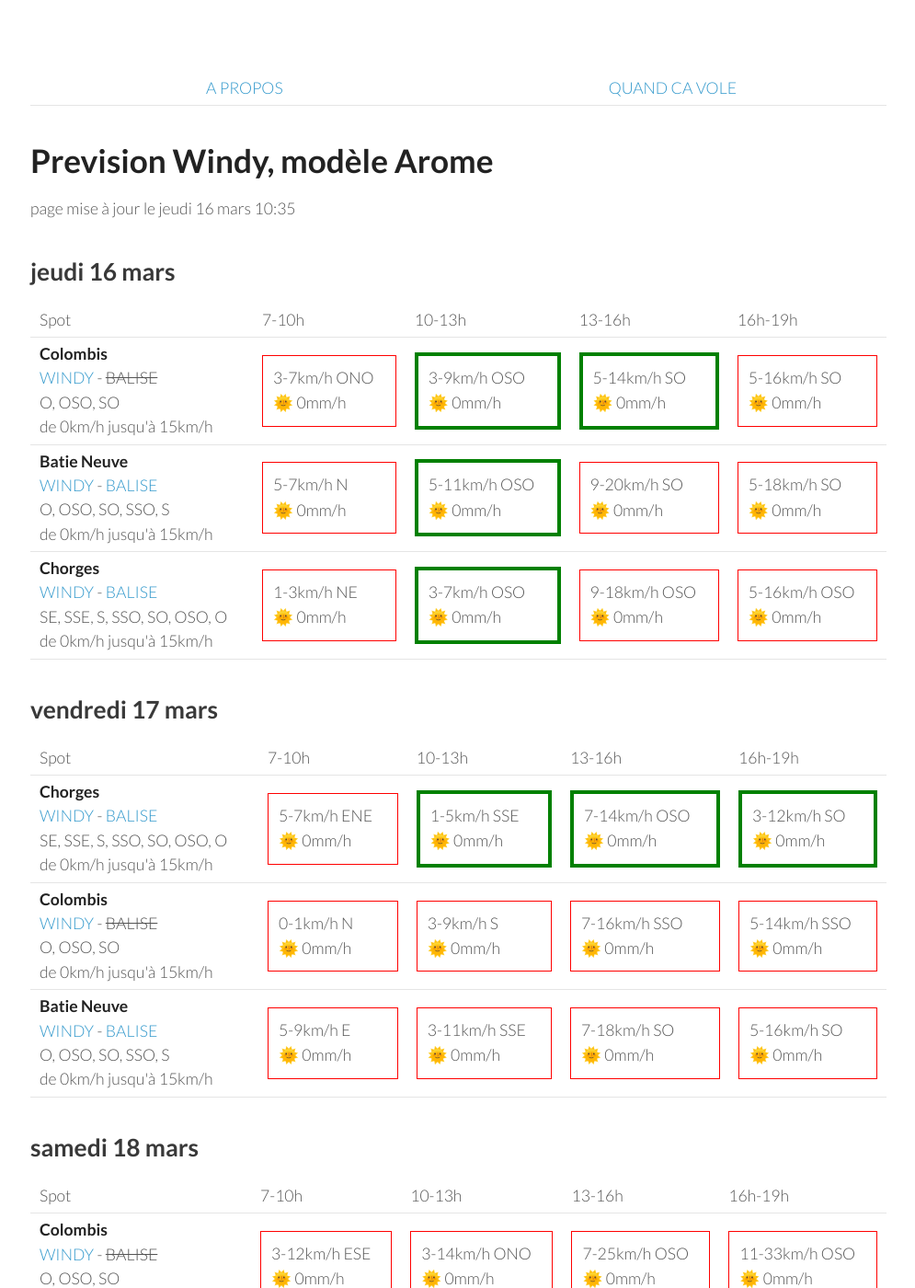
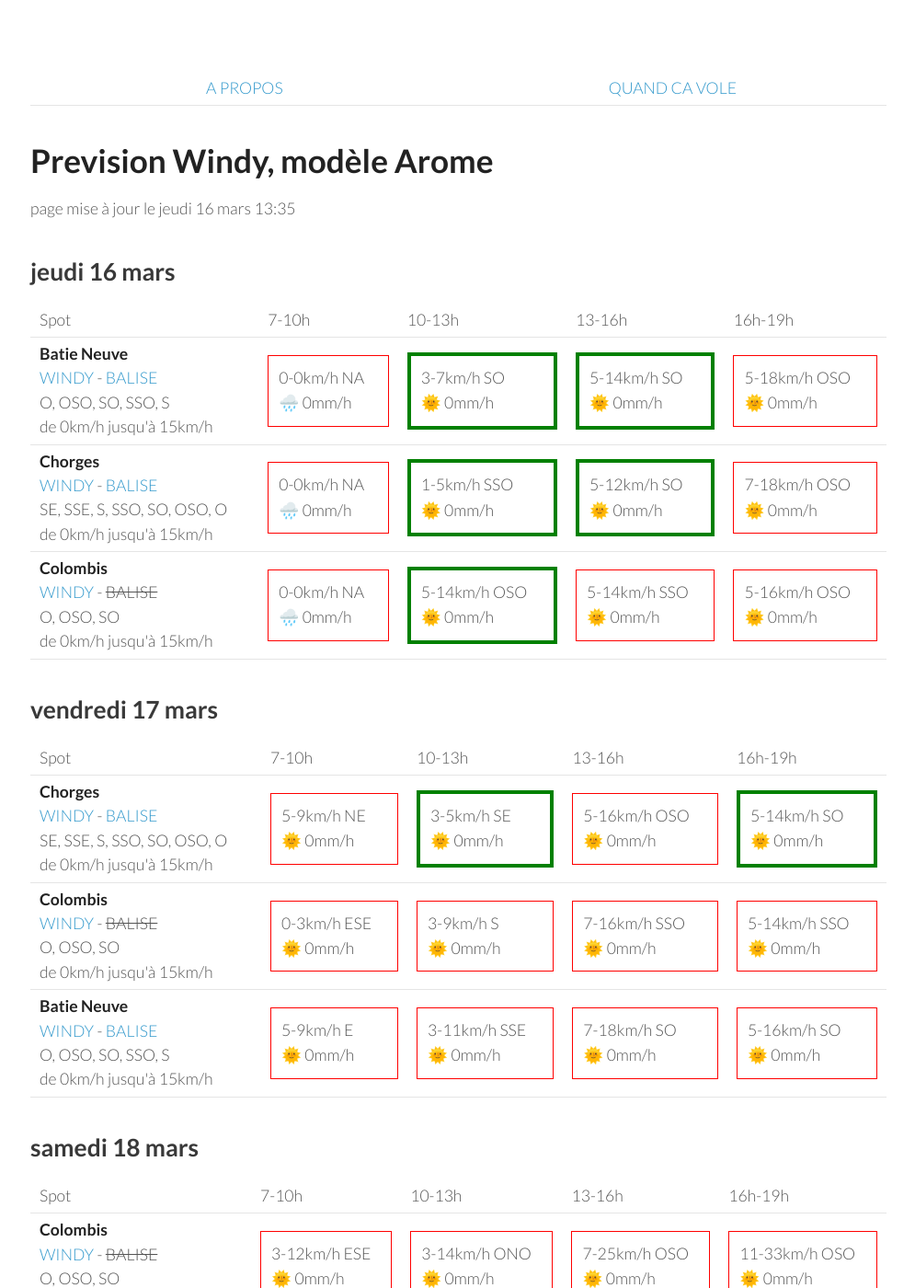
Before and after one commit to parapente-dans-le-nord/parapente-dans-le-nord.github.io, a Jekyll site: the page built from saint_andre.markdown, in a window 1280 px wide and 1400 px high. Shown: the whole window at 92% size, without its empty margins (25-1020 px from the left). Built offline with Jekyll 4.4.1, drawn with Linux system fonts in a browser that asks for light colours.

Commit message:
update index.markdown

```diff
--- a/saint_andre.markdown
+++ b/saint_andre.markdown
@@ -7,7 +7,7 @@ title:  "Tous les spots"
 {: .links}
 
 # Prevision Windy, modèle Arome
-page mise à jour le jeudi 16 mars 10:35
+page mise à jour le jeudi 16 mars 13:35
 
 ## jeudi 16 mars
 
@@ -22,33 +22,30 @@ page mise à jour le jeudi 16 mars 10:35
       <td>16h-19h</td>
     </tr>
 <tr>
-        <td><strong>Colombis</strong><br><a href="https://windy.com/44.494/6.216?44.559,6.262,10">WINDY</a> - <span class="no-balise"> BALISE </span><br> <span class="vent-favorable">O, OSO, SO</span><br><span class="force-vent">de 0km/h jusqu'à 15km/h</span> </td>
-
-            <td><div class="not-flyable"><p>3-7km/h ONO</p><p>🌞 0mm/h</p></div></td>
-            <td><div class="flyable"><p>3-9km/h OSO</p><p>🌞 0mm/h</p></div></td>
-            <td><div class="flyable"><p>5-14km/h SO</p><p>🌞 0mm/h</p></div></td>
-            <td><div class="not-flyable"><p>5-16km/h SO</p><p>🌞 0mm/h</p></div></td>
-
-
-    </tr>
-<tr>
         <td><strong>Batie Neuve</strong><br><a href="https://windy.com/44.584/6.236?44.559,6.262,10,m:eTtagly">WINDY</a> - <span class=""><a href="https://www.openwindmap.org/PP554">BALISE</a> </span><br> <span class="vent-favorable">O, OSO, SO, SSO, S</span><br><span class="force-vent">de 0km/h jusqu'à 15km/h</span> </td>
 
-            <td><div class="not-flyable"><p>5-7km/h N</p><p>🌞 0mm/h</p></div></td>
-            <td><div class="flyable"><p>5-11km/h OSO</p><p>🌞 0mm/h</p></div></td>
-            <td><div class="not-flyable"><p>9-20km/h SO</p><p>🌞 0mm/h</p></div></td>
-            <td><div class="not-flyable"><p>5-18km/h SO</p><p>🌞 0mm/h</p></div></td>
-
+            <td><div class="not-flyable"><p>0-0km/h NA</p><p>🌧️ 0mm/h</p></div></td>
+            <td><div class="flyable"><p>3-7km/h SO</p><p>🌞 0mm/h</p></div></td>
+            <td><div class="flyable"><p>5-14km/h SO</p><p>🌞 0mm/h</p></div></td>
+            <td><div class="not-flyable"><p>5-18km/h OSO</p><p>🌞 0mm/h</p></div></td>
 
     </tr>
 <tr>
         <td><strong>Chorges</strong><br><a href="https://windy.com/44.578/6.280?44.559,6.262,10">WINDY</a> - <span class=""><a href="https://www.openwindmap.org/PP554">BALISE</a> </span><br> <span class="vent-favorable">SE, SSE, S, SSO, SO, OSO, O</span><br><span class="force-vent">de 0km/h jusqu'à 15km/h</span> </td>
 
-            <td><div class="not-flyable"><p>1-3km/h NE</p><p>🌞 0mm/h</p></div></td>
-            <td><div class="flyable"><p>3-7km/h OSO</p><p>🌞 0mm/h</p></div></td>
-            <td><div class="not-flyable"><p>9-18km/h OSO</p><p>🌞 0mm/h</p></div></td>
+            <td><div class="not-flyable"><p>0-0km/h NA</p><p>🌧️ 0mm/h</p></div></td>
+            <td><div class="flyable"><p>1-5km/h SSO</p><p>🌞 0mm/h</p></div></td>
+            <td><div class="flyable"><p>5-12km/h SO</p><p>🌞 0mm/h</p></div></td>
+            <td><div class="not-flyable"><p>7-18km/h OSO</p><p>🌞 0mm/h</p></div></td>
+
+    </tr>
+<tr>
+        <td><strong>Colombis</strong><br><a href="https://windy.com/44.494/6.216?44.559,6.262,10">WINDY</a> - <span class="no-balise"> BALISE </span><br> <span class="vent-favorable">O, OSO, SO</span><br><span class="force-vent">de 0km/h jusqu'à 15km/h</span> </td>
+
+            <td><div class="not-flyable"><p>0-0km/h NA</p><p>🌧️ 0mm/h</p></div></td>
+            <td><div class="flyable"><p>5-14km/h OSO</p><p>🌞 0mm/h</p></div></td>
+            <td><div class="not-flyable"><p>5-14km/h SSO</p><p>🌞 0mm/h</p></div></td>
             <td><div class="not-flyable"><p>5-16km/h OSO</p><p>🌞 0mm/h</p></div></td>
-
 
     </tr>
 
@@ -70,17 +67,17 @@ page mise à jour le jeudi 16 mars 10:35
 <tr>
         <td><strong>Chorges</strong><br><a href="https://windy.com/44.578/6.280?44.559,6.262,10">WINDY</a> - <span class=""><a href="https://www.openwindmap.org/PP554">BALISE</a> </span><br> <span class="vent-favorable">SE, SSE, S, SSO, SO, OSO, O</span><br><span class="force-vent">de 0km/h jusqu'à 15km/h</span> </td>
 
-            <td><div class="not-flyable"><p>5-7km/h ENE</p><p>🌞 0mm/h</p></div></td>
-            <td><div class="flyable"><p>1-5km/h SSE</p><p>🌞 0mm/h</p></div></td>
-            <td><div class="flyable"><p>7-14km/h OSO</p><p>🌞 0mm/h</p></div></td>
-            <td><div class="flyable"><p>3-12km/h SO</p><p>🌞 0mm/h</p></div></td>
+            <td><div class="not-flyable"><p>5-9km/h NE</p><p>🌞 0mm/h</p></div></td>
+            <td><div class="flyable"><p>3-5km/h SE</p><p>🌞 0mm/h</p></div></td>
+            <td><div class="not-flyable"><p>5-16km/h OSO</p><p>🌞 0mm/h</p></div></td>
+            <td><div class="flyable"><p>5-14km/h SO</p><p>🌞 0mm/h</p></div></td>
 
 
     </tr>
 <tr>
         <td><strong>Colombis</strong><br><a href="https://windy.com/44.494/6.216?44.559,6.262,10">WINDY</a> - <span class="no-balise"> BALISE </span><br> <span class="vent-favorable">O, OSO, SO</span><br><span class="force-vent">de 0km/h jusqu'à 15km/h</span> </td>
 
-            <td><div class="not-flyable"><p>0-1km/h N</p><p>🌞 0mm/h</p></div></td>
+            <td><div class="not-flyable"><p>0-3km/h ESE</p><p>🌞 0mm/h</p></div></td>
             <td><div class="not-flyable"><p>3-9km/h S</p><p>🌞 0mm/h</p></div></td>
             <td><div class="not-flyable"><p>7-16km/h SSO</p><p>🌞 0mm/h</p></div></td>
             <td><div class="not-flyable"><p>5-14km/h SSO</p><p>🌞 0mm/h</p></div></td>
```
